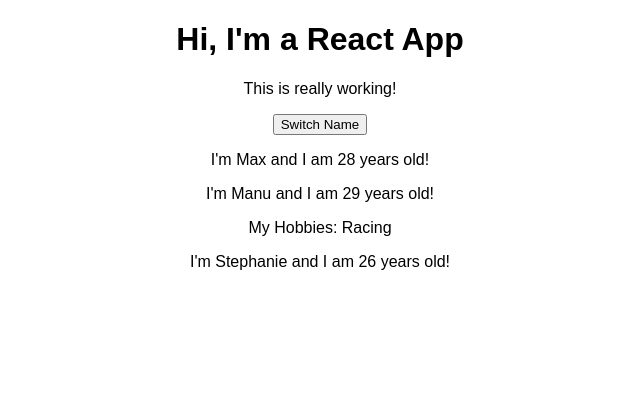
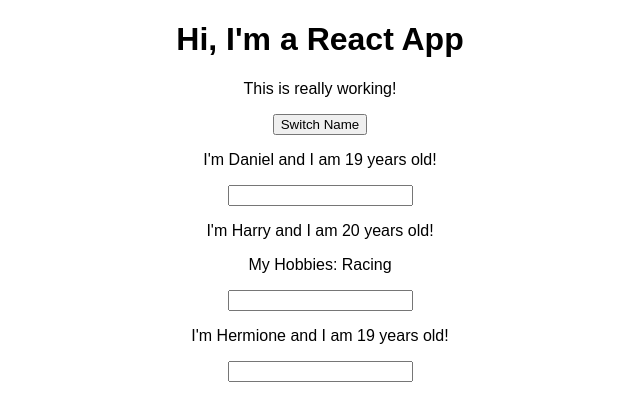
Before and after one commit to danielsyahputra/reactjs-journey, a React (Create React App) app in the folder reactjs-app/: page / in a window 1280 px wide. Shown: the top 420 px of the page, without its empty margins (320-960 px from the left). Built offline with nearby package versions, Linux system fonts and the light colour scheme.

Commit message:
more on binding in react

```diff
--- a/reactjs-app/src/App.js
+++ b/reactjs-app/src/App.js
@@ -5,9 +5,9 @@
 class App extends Component {
   state = {
     persons: [
-      { name: "Max", age: 28 },
-      { name: "Manu", age: 29 },
-      { name: "Stephanie", age: 26 },
+      { name: "Daniel", age: 19 },
+      { name: "Harry", age: 20 },
+      { name: "Hermione", age: 19 },
     ],
     otherState: "some other value",
   };
@@ -17,9 +17,9 @@
     // DON'T DO THIS: this.state.persons[0].name = 'Maximilian';
     this.setState({
       persons: [
-        { name: newName, age: 28 },
-        { name: "Manu", age: 29 },
-        { name: "Stephanie", age: 27 },
+        { name: newName, age: 19 },
+        { name: "Harry", age: 20 },
+        { name: "Hermione", age: 20 },
       ],
     });
   };
@@ -27,19 +27,19 @@
   nameChangedHandler = (event) => {
     this.setState({
       persons: [
-        { name: "Max", age: 28 },
-        { name: event.target.value, age: 29 },
-        { name: "Stephanie", age: 26 },
+        { name: 'Daniel', age: 19 },
+        { name: event.target.value, age: 20 },
+        { name: "Hermione", age: 20 },
       ],
     });
-  };
+  }
 
   render() {
     return (
       <div className="App">
         <h1>Hi, I'm a React App</h1>
         <p>This is really working!</p>
-        <button onClick={() => this.switchNameHandler("Maximilian!!")}>
+        <button onClick={() => this.switchNameHandler("Daniel Syahputra!!")}>
           Switch Name
         </button>
         <Person
@@ -49,7 +49,7 @@
         <Person
           name={this.state.persons[1].name}
           age={this.state.persons[1].age}
-          click={this.switchNameHandler.bind(this, "Max!")}
+          click={this.switchNameHandler.bind(this, "Harry Potter!")}
           changed={this.nameChangedHandler}
         >
           My Hobbies: Racing
--- a/reactjs-app/src/Person/Person.js
+++ b/reactjs-app/src/Person/Person.js
@@ -6,7 +6,8 @@
         <p onClick={props.click}>
           I'm {props.name} and I am {props.age} years old!
         </p>
-        <p>{ props.children }</p>
+        <p>{props.children}</p>
+        <input type="text" onChange={ props.changed }/>
       </div>
     );
 };
```
Also changed, not shown: 1 other file (tests, documents, lock files or other folders).
